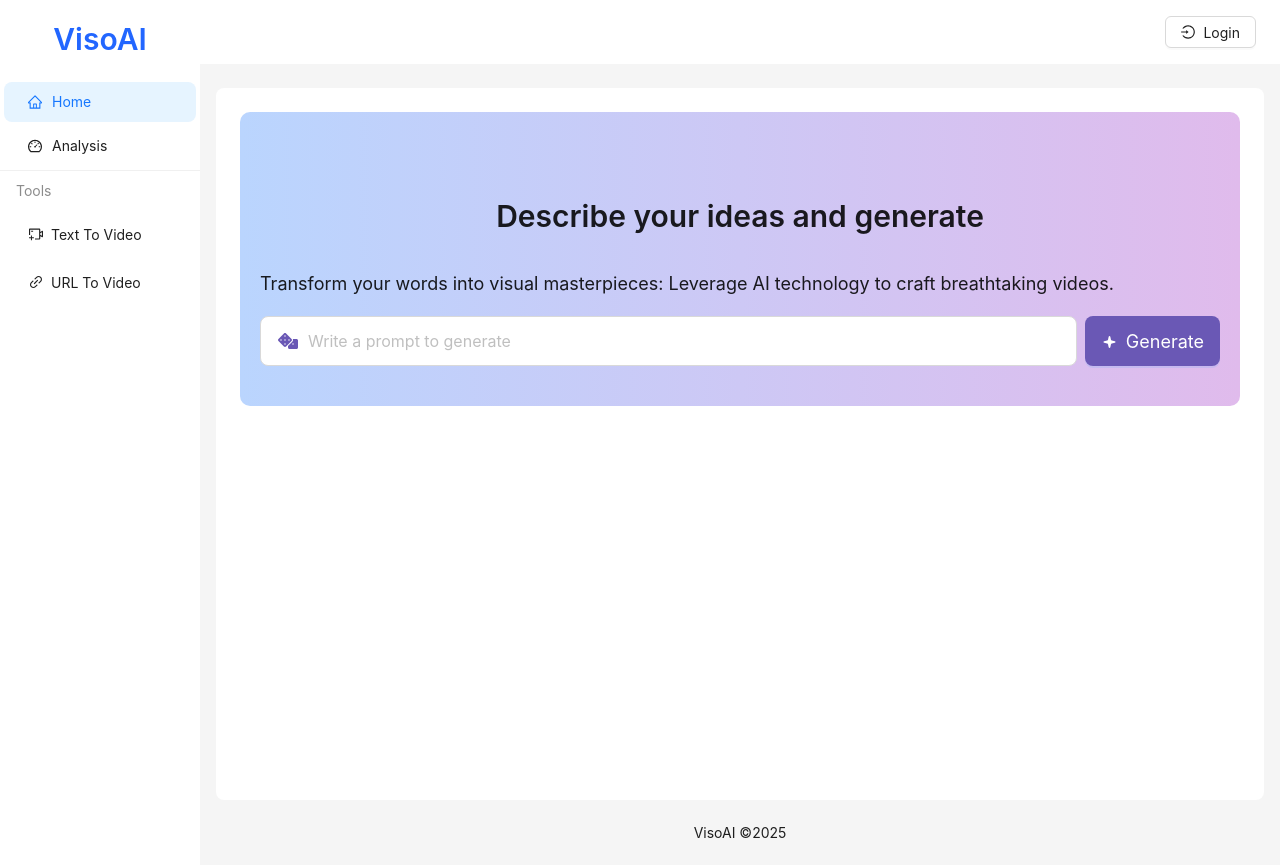
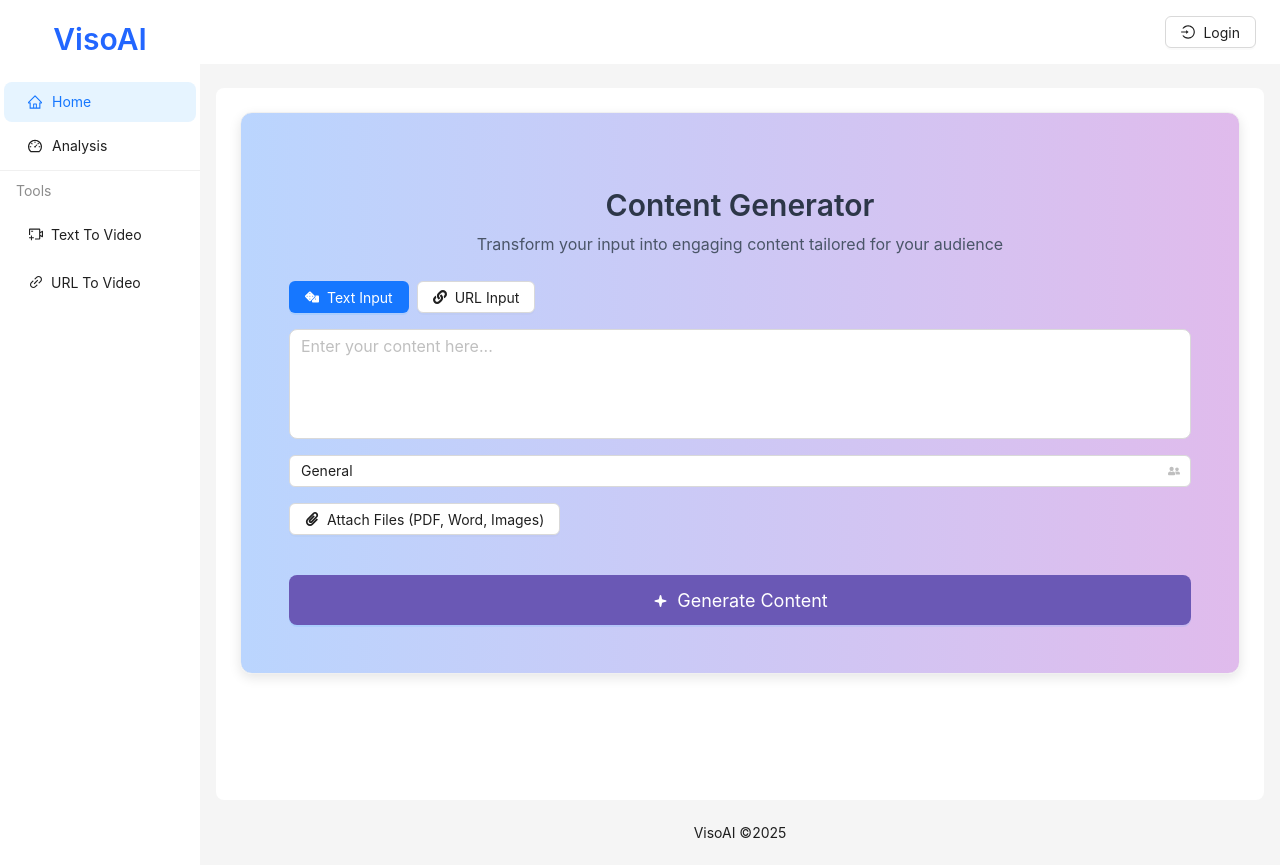
Before and after one commit to thienanle04/Software_Design-22KTPM2, a React (Vite) app in the folder frontend/: page /dashboard in a window 1280 px wide. Built offline with nearby package versions, Linux system fonts and the light colour scheme.

Commit message:
UI for script generation

```diff
--- a/frontend/src/pages/Dashboard/Dashboard.jsx
+++ b/frontend/src/pages/Dashboard/Dashboard.jsx
@@ -1,9 +1,10 @@
 import React, { useState, useEffect } from "react";
 import { useNavigate, useLocation } from "react-router-dom";
-import { Input, Button, Typography, Flex, message } from "antd";
-import { FaDice } from "react-icons/fa";
+import { Input, Button, Typography, Flex, message, Upload, Select, Card } from "antd";
+import { FaDice, FaLink, FaPaperclip, FaUserFriends } from "react-icons/fa";
 
 const { Title, Paragraph } = Typography;
+const { Option } = Select;
 
 function GenerateButtonIcon() {
   return (
@@ -24,7 +25,11 @@ function GenerateButtonIcon() {
 
 function Dashboard() {
   const [prompt, setPrompt] = useState("");
+  const [url, setUrl] = useState("");
+  const [fileList, setFileList] = useState([]);
   const [loading, setLoading] = useState(false);
+  const [activeTab, setActiveTab] = useState("text");
+  const [audience, setAudience] = useState("general");
   const navigate = useNavigate();
   const location = useLocation();
   const [messageApi, contextHolder] = message.useMessage();
@@ -38,24 +43,65 @@ function Dashboard() {
     }
   }, [location.state, messageApi]);
 
+  const beforeUpload = (file) => {
+    const isAllowedType = [
+      'text/plain',
+      'application/pdf',
+      'image/png',
+      'image/jpeg',
+      'application/msword',
+      'application/vnd.openxmlformats-officedocument.wordprocessingml.document'
+    ].includes(file.type);
+
+    if (!isAllowedType) {
+      messageApi.error('You can only upload text, PDF, image, or Word files!');
+      return false;
+    }
+
+    const isLt5M = file.size / 1024 / 1024 < 5;
+    if (!isLt5M) {
+      messageApi.error('File must smaller than 5MB!');
+      return false;
+    }
+
+    return true;
+  };
+
+  const handleUploadChange = ({ fileList }) => {
+    setFileList(fileList);
+  };
+
   const handleGenerate = async () => {
-    if (!prompt.trim()) {
+    if (activeTab === "text" && !prompt.trim()) {
       messageApi.warning("Please enter a prompt");
+      return;
+    }
+
+    if (activeTab === "url" && !url.trim()) {
+      messageApi.warning("Please enter a URL");
       return;
     }
 
     setLoading(true);
 
+    const formData = new FormData();
+
+    if (activeTab === "text") {
+      formData.append("content", prompt);
+    } else {
+      formData.append("url", url);
+    }
+
+    formData.append("audience", audience);
+
+    fileList.forEach(file => {
+      formData.append("files", file.originFileObj);
+    });
+
     try {
       const response = await fetch("http://127.0.0.1:8000/api/gen_script/simplified-science/", {
         method: "POST",
-        headers: {
-          "Content-Type": "application/json",
-        },
-        body: JSON.stringify({
-          content: prompt,
-          audience: "children"
-        }),
+        body: formData,
       });
 
       const data = await response.json();
@@ -80,56 +126,147 @@ function Dashboard() {
   };
 
   return (
-    <div
+    <Card
       style={{
-        padding: "40px 20px",
+        padding: "24px",
         background: "linear-gradient(to right, rgb(186, 213, 254), rgb(224, 187, 236))",
-        borderRadius: "10px",
+        borderRadius: "12px",
+        boxShadow: "0 4px 12px rgba(0, 0, 0, 0.1)",
       }}
     >
       {contextHolder}
-      <Title level={2} style={{ justifySelf: "center", padding: "20px" }}>
-        Describe your ideas and generate
+      <Title level={2} style={{ textAlign: "center", marginBottom: 8, color: "#2d3748" }}>
+        Content Generator
       </Title>
-      <Paragraph style={{ fontSize: "18px" }}>
-        Transform your words into visual masterpieces: Leverage AI technology to
-        craft breathtaking videos.
+      <Paragraph style={{
+        fontSize: "16px",
+        textAlign: "center",
+        marginBottom: 24,
+        color: "#4a5568"
+      }}>
+        Transform your input into engaging content tailored for your audience
       </Paragraph>
-      <Flex justify="space-between" align="center" gap="small">
-        <Input
+
+      <div style={{ marginBottom: 24 }}>
+        <Flex gap="small" style={{ marginBottom: 16 }}>
+          <Button
+            type={activeTab === "text" ? "primary" : "default"}
+            onClick={() => setActiveTab("text")}
+            icon={<FaDice />}
+          >
+            Text Input
+          </Button>
+          <Button
+            type={activeTab === "url" ? "primary" : "default"}
+            onClick={() => setActiveTab("url")}
+            icon={<FaLink />}
+          >
+            URL Input
+          </Button>
+        </Flex>
+
+        {activeTab === "text" ? (
+          <Input.TextArea
             value={prompt}
             onChange={(e) => setPrompt(e.target.value)}
-          placeholder="Write a prompt to generate"
-          prefix={
-            <Button
-              type="text"
-              icon={<FaDice style={{ fontSize: "20px", color: "#6a58b5" }} />}
+            placeholder="Enter your content here..."
+            autoSize={{ minRows: 4, maxRows: 6 }}
+            style={{
+              borderRadius: "8px",
+              background: "#fff",
+              fontSize: "16px",
+              marginBottom: 16,
+            }}
           />
-          }
+        ) : (
+          <Input
+            value={url}
+            onChange={(e) => setUrl(e.target.value)}
+            placeholder="https://example.com"
             style={{
               borderRadius: "8px",
               height: "50px",
               background: "#fff",
               fontSize: "16px",
+              marginBottom: 16,
             }}
-          onPressEnter={handleGenerate}
+            prefix={<FaLink style={{ color: "rgba(0, 0, 0, 0.25)" }} />}
           />
+        )}
+
+        <Flex gap={16} style={{ marginBottom: 16 }}>
+          <Select
+            style={{ width: "100%" }}
+            value={audience}
+            onChange={setAudience}
+            placeholder="Select audience"
+            optionLabelProp="label"
+            suffixIcon={<FaUserFriends />}
+          >
+            <Option value="children" label="Children">
+              <div style={{ display: "flex", alignItems: "center" }}>
+                <span role="img" aria-label="children">👶</span>
+                <span style={{ marginLeft: 8 }}>Children</span>
+              </div>
+            </Option>
+            <Option value="teenagers" label="Teenagers">
+              <div style={{ display: "flex", alignItems: "center" }}>
+                <span role="img" aria-label="teenagers">🧒</span>
+                <span style={{ marginLeft: 8 }}>Teenagers</span>
+              </div>
+            </Option>
+            <Option value="general" label="General">
+              <div style={{ display: "flex", alignItems: "center" }}>
+                <span role="img" aria-label="general">👥</span>
+                <span style={{ marginLeft: 8 }}>General</span>
+              </div>
+            </Option>
+            <Option value="professionals" label="Professionals">
+              <div style={{ display: "flex", alignItems: "center" }}>
+                <span role="img" aria-label="professionals">👔</span>
+                <span style={{ marginLeft: 8 }}>Professionals</span>
+              </div>
+            </Option>
+            <Option value="academic" label="Academic">
+              <div style={{ display: "flex", alignItems: "center" }}>
+                <span role="img" aria-label="academic">🎓</span>
+                <span style={{ marginLeft: 8 }}>Academic</span>
+              </div>
+            </Option>
+          </Select>
+        </Flex>
+
+        <Upload
+          multiple
+          beforeUpload={beforeUpload}
+          onChange={handleUploadChange}
+          fileList={fileList}
+          showUploadList={{ showPreviewIcon: true, showRemoveIcon: true }}
+          style={{ marginBottom: 16 }}
+        >
+          <Button icon={<FaPaperclip />} style={{ width: "100%" }}>
+            Attach Files (PDF, Word, Images)
+          </Button>
+        </Upload>
+      </div>
+
       <Button
         type="primary"
+        size="large"
         style={{
           height: "50px",
           backgroundColor: "#6a58b5",
           borderRadius: "8px",
           fontSize: "18px",
+          width: "100%",
         }}
         icon={<GenerateButtonIcon />}
         onClick={handleGenerate}
         loading={loading}
       >
-          Generate
+        Generate Content
       </Button>
-      </Flex>
-    </div>
+    </Card>
   );
 }
 
```
Also changed, not shown: 1 other file (tests, documents, lock files or other folders). Lines whose indentation alone changed are shown as unchanged.
